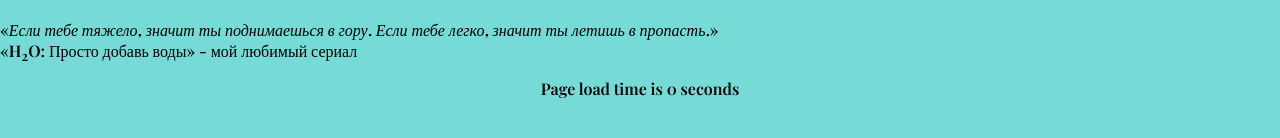
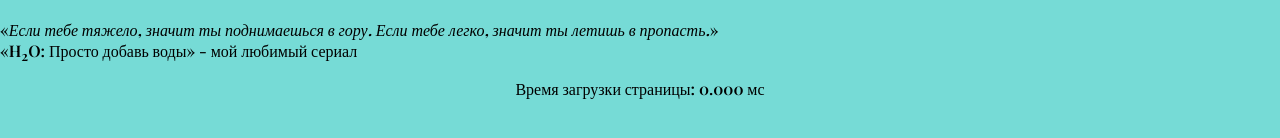
Before and after one commit to dimkalu46i/Web-programming, a plain HTML site: page lab4/author.html in a window 1280 px wide. Shown: the part 128-266 px from the top of the page. Drawn offline with nearby package versions, Linux system fonts and the light colour scheme.

Commit message:
rework again lab-4

```diff
--- a/lab4/author.html
+++ b/lab4/author.html
@@ -1,6 +1,7 @@
 <!DOCTYPE html>
 <html lang="ru">
     <head>
+        <script src="timer-menu.js"></script>
         <title>Поиск отелей на любой вкус</title>
         <meta charset="utf-8" />
 
@@ -32,8 +33,6 @@
             <p>Создавать свой сайт довольно сложно, но я со всем справлюсь, ведь, как
             говорил <b>Генри Форд</b>:<br><br> <q cite="https://allcitations.ru/tema/citaty-so-smyslom"><i>Если тебе тяжело, значит ты поднимаешься в гору. Если тебе легко, значит ты летишь в пропасть.</i></q></p>
             <p><q>H<sub>2</sub>O: Просто добавь воды</q> - мой любимый сериал</p>
-
-            <script src="timer-menu.js"></script>
         </main>
         <footer>
             <p id="loadTimeInfo">Загрузка страницы...</p>
--- a/lab4/timer-menu.js
+++ b/lab4/timer-menu.js
@@ -1,14 +1,16 @@
 //IIFE(Immediately Invoked Function Expression) - функция, которая вызывается немедленно после ее создания.
 // Такой подход часто используется в JS для создания локальной области видомости, предотвращения утечек переменных в глобальную область видимости и изолиции кода
 
-(function() {
-    let before_load_time = new Date().getTime();
+document.addEventListener('DOMContentLoaded', function() {
+    window.addEventListener('load', function() {
+        var loadTime = performance.now();
+        console.log('Время загрузки страницы: ' + loadTime + ' мс');
 
-    window.onload = function() {
-      document.getElementById("loadTimeInfo").innerHTML =
-        "Page load time is <b>" + (new Date().getTime() - before_load_time) / 1000 + "</b> seconds";
-    };
-})();
+        var element = document.getElementById('loadTimeInfo');
+        element.innerHTML = 'Время загрузки страницы: ' + loadTime.toFixed(3) + ' мс';
+    });
+});
+
 
 document.addEventListener('DOMContentLoaded', function() {
     var url = window.location.pathname;
```
Also changed, not shown: lab4/housing_types.html (+1 -2 lines), lab4/lab4.html (+1 -2 lines), lab4/statistic.html (+1 -2 lines).
